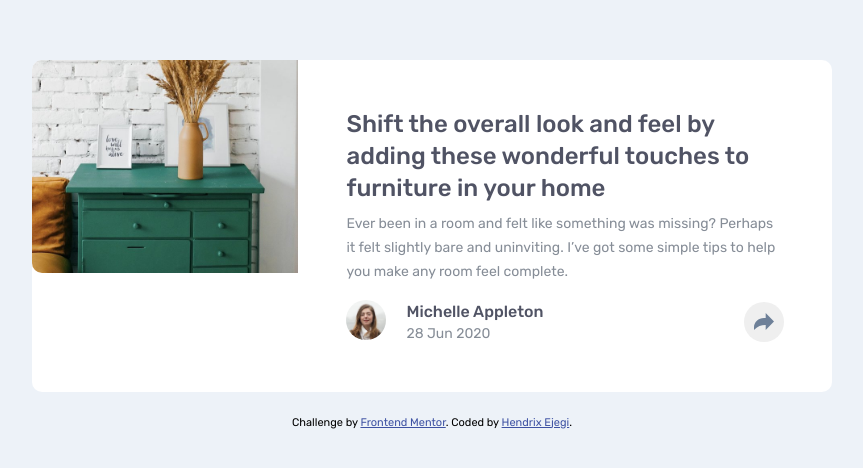
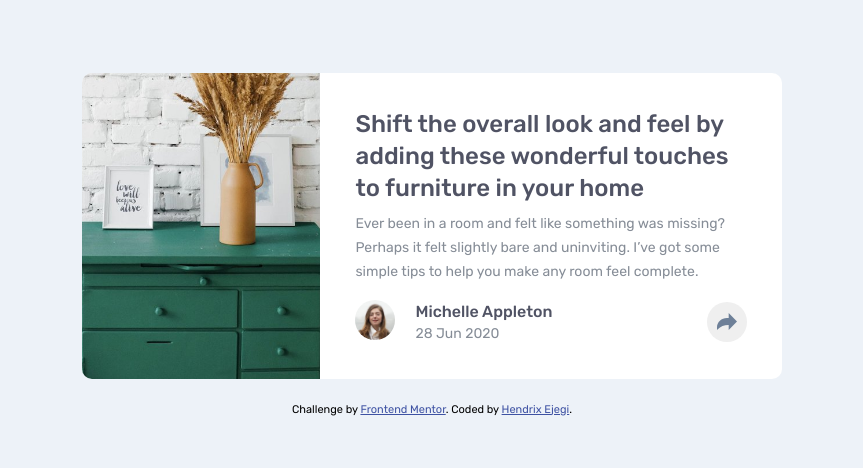
Before and after one commit to hendrixejegi/article-preview-component-fm-challenge, a plain HTML site: page index.html in a window 1280 px wide. Shown: the part 156-624 px from the top of the page, without its empty margins (208-1071 px from the left). Drawn offline with Linux system fonts and the light colour scheme.

Commit message:
made some changes to css trying to fix image size

```diff
--- a/style.css
+++ b/style.css
@@ -38,7 +38,7 @@ body {
 }
 
 .article-description {
-  padding: 6%;
+  padding: 5%;
 }
 
 .article-description-title {
@@ -114,11 +114,13 @@ body {
 @media screen and (min-width: 768px) {
   .article {
     flex-flow: row nowrap;
-    max-width: 800px;
+    max-width: 700px;
   }
 
   .article-image {
     border-top-right-radius: 0;
     border-bottom-left-radius: 10px;
+    height: 100%;
+    object-fit: cover;
   }
 }
```
